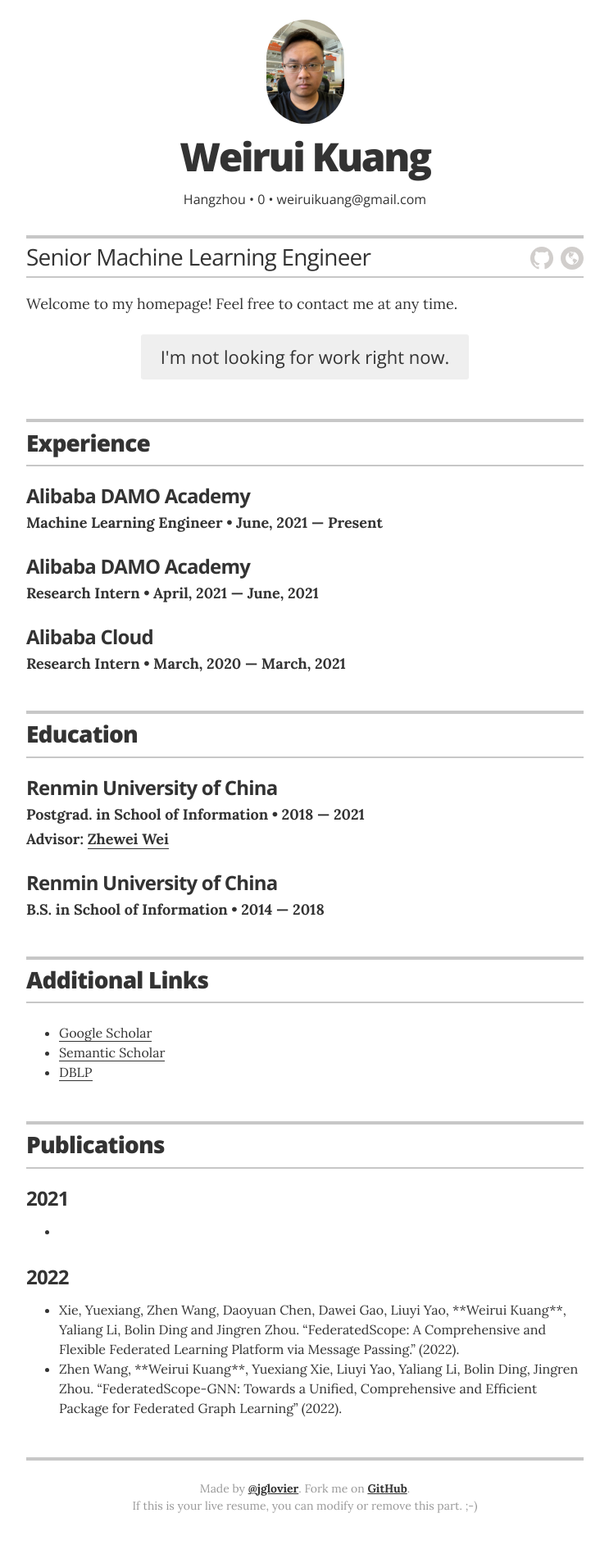
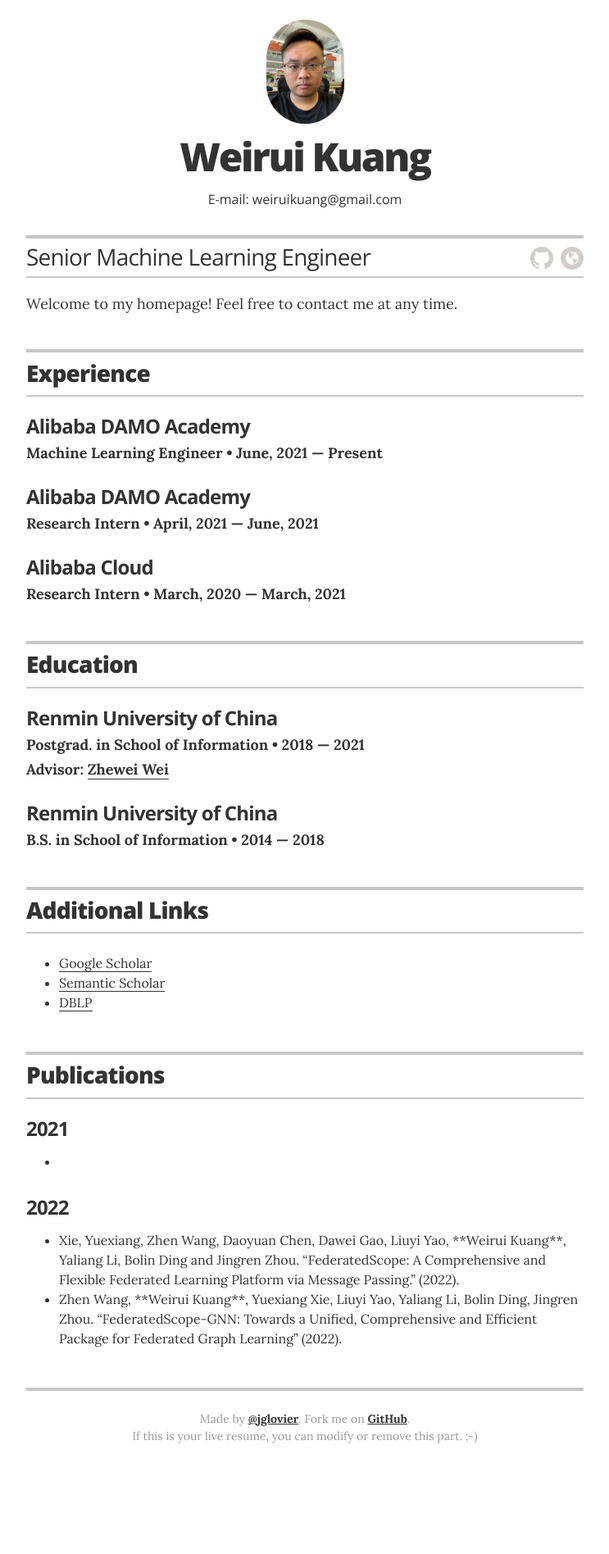
Before and after one commit to rayrayraykk/weiruikuang, a Jekyll site: the page built from index.html, in a window 1280 px wide. Shown: the whole page at 82% size, without its empty margins (268-1011 px from the left). Built offline with Jekyll 4.4.1, drawn with Linux system fonts in a browser that asks for light colours; after the commit the page ends 1811 px from its top, so only the background shows below that.

Commit message:
fix bugs

```diff
--- a/_config.yml
+++ b/_config.yml
@@ -20,7 +20,7 @@
 resume_contact_telephone:       "0"
 resume_contact_address:         "Hangzhou"
 
-resume_header_contact_info:     "Hangzhou • 0 • weiruikuang@gmail.com"
+resume_header_contact_info:     "E-mail: weiruikuang@gmail.com"
 display_header_contact_info:    "true"
 
 resume_header_intro: "<p>Welcome to my homepage! Feel free to contact me at any time.</p>"
@@ -29,7 +29,7 @@
 # "no" to display an "I'm not looking for work" message,
 # or remove the resume_looking_for_work option entirely
 # to leave blank
-resume_looking_for_work:        "no"
+# resume_looking_for_work:        "no"
 
 # Decide which sections to use
 # comment out to hide
--- a/_data/education.yml
+++ b/_data/education.yml
@@ -3,7 +3,7 @@
   uni: Renmin University of China
   year: 2018 &mdash; 2021
   advisor: Zhewei Wei
-  url: "http://weizhewei.com/"
+  advisor_url: "http://weizhewei.com/"
 #  awards:
 #    - award: Summa Cumme Laude graduate
 #  summary: If you had any meaningful roles at college, feel free to write about them here
--- a/_data/publications.yml
+++ b/_data/publications.yml
@@ -1,6 +1,6 @@
 - year: 2021
   papers:
-    -paper: Under Review
+    -paper: "[Under Review]"
 
 - year: 2022
   papers:
--- a/_layouts/resume.html
+++ b/_layouts/resume.html
@@ -80,7 +80,7 @@
         <div class="resume-item" itemscope itemprop="alumniOf" itemtype="http://schema.org/CollegeOrUniversity">
           <h3 class="resume-item-title" itemprop="name">{{ education.uni }}</h3>
           <h4 class="resume-item-details group" itemprop="description">{{ education.degree }} &bull; {{ education.year }}</h4>
-          <h5 class="resume-item-details adviser" itemprop="description">{% if education.url %}Advisor: <a href="{{ education.url }}" itemprop="url">{{ education.advisor }}</a>{% else %} {% endif %}</h5>
+          <h5 class="resume-item-details adviser" itemprop="description">{% if education.advisor_url %}Advisor: <a href="{{ education.advisor_url }}" itemprop="url">{{ education.advisor }}</a>{% else %} {% endif %}</h5>
           <h5 class="resume-item-details award-title" itemprop="description">{{ education.award }}</h5>
           <p class="resume-item-copy" itemprop="description">
             <ul class="resume-item-list">
```
